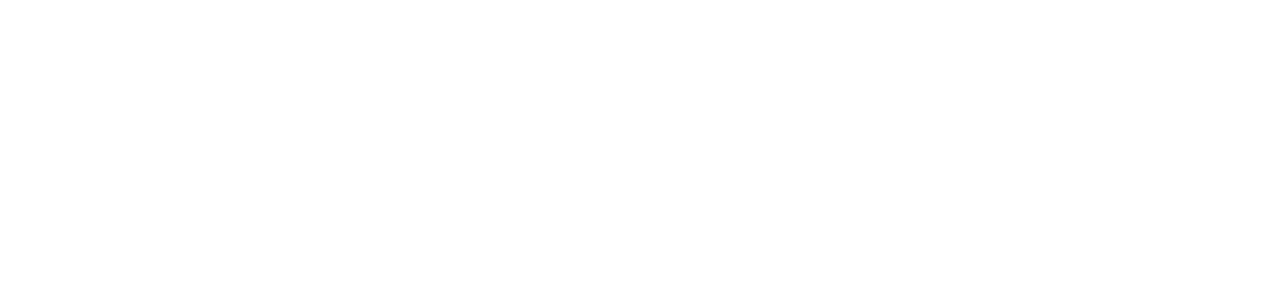
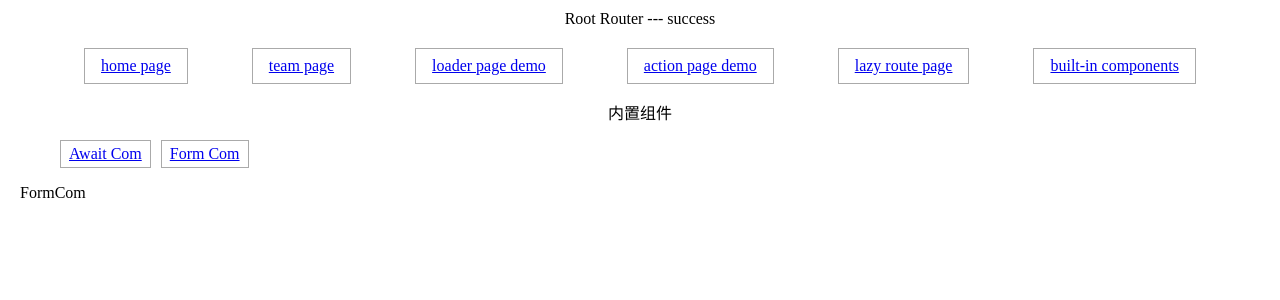
Before and after one commit to kaka12138/learnig-of-react-router, a React (Vite) app in the folder code/react-router-demo/: page /coms-nav/form-com in a window 1280 px wide. Before the commit this address had no page. Shown: the top 300 px of the page. Built offline with nearby package versions, Linux system fonts and the light colour scheme.

Commit message:
feat: form com(md)

```diff
--- a/code/react-router-demo/src/main.tsx
+++ b/code/react-router-demo/src/main.tsx
@@ -17,6 +17,7 @@
 import IndexRoute, { loader as indexRouteLoader } from './routes/index-route.tsx'
 import ComsNav from './routes/coms-nav.tsx'
 import AwaitCom, { loader as awaitComLoader } from './routes/coms/await-com.tsx'
+import FormCom from './routes/coms/form-com.tsx'
 // 通过unstable_dataStrategy使用日志功能
 const Logger: unstable_DataStrategyFunction = ({request, matches}) => {
   return Promise.all(
@@ -80,6 +81,10 @@
             path: "await-com",
             element: <AwaitCom/>,
             loader: awaitComLoader
+          },
+          {
+            path: "form-com",
+            element: <FormCom/>
           }
         ]
       }
--- a/code/react-router-demo/src/routes/coms-nav.tsx
+++ b/code/react-router-demo/src/routes/coms-nav.tsx
@@ -4,6 +4,7 @@
     <p style={{ textAlign: "center" }}>内置组件</p>
     <ul className="coms-nav-list">
       <Link className="coms-nav-item" to="await-com">Await Com</Link>
+      <Link className="coms-nav-item" to="form-com">Form Com</Link>
     </ul>
     <div className="com-area">
       <Outlet />
--- /dev/null
+++ b/code/react-router-demo/src/routes/coms/form-com.tsx
@@ -0,0 +1,3 @@
+export default function FormCom() {
+  return <div>FormCom</div>;
+}
```
Also changed, not shown: 1 other file (tests, documents, lock files or other folders).
